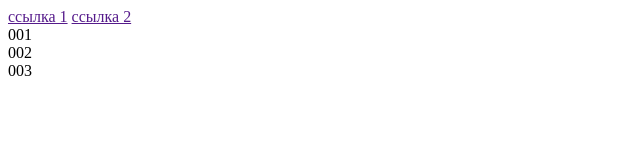
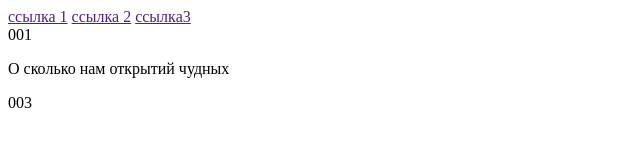
Before and after one commit to YuryPapkov/klop, a plain HTML site: page index.html in a window 1280 px wide. Shown: the whole page, without its empty margins (0-640 px from the left). Drawn offline with Linux system fonts and the light colour scheme.

Commit message:
commit-ссылка3

```diff
--- a/index.html
+++ b/index.html
@@ -13,13 +13,14 @@
         <nav class="navigation header__navigation">
             <a href="" class="navigation__link">ссылка 1</a>
             <a href="" class="navigation__link">ссылка 2</a>
-            <a href="" class="navigation__link"></a>
+            <a href="" class="navigation__link">ссылка3</a>
 
         </nav>
     </header>
     <section class="main">
         <div>001</div>
-        <div>002</div>
+<p>О сколько нам открытий чудных</p>
+
         <div>003</div>
     </section>
 </body>
```
